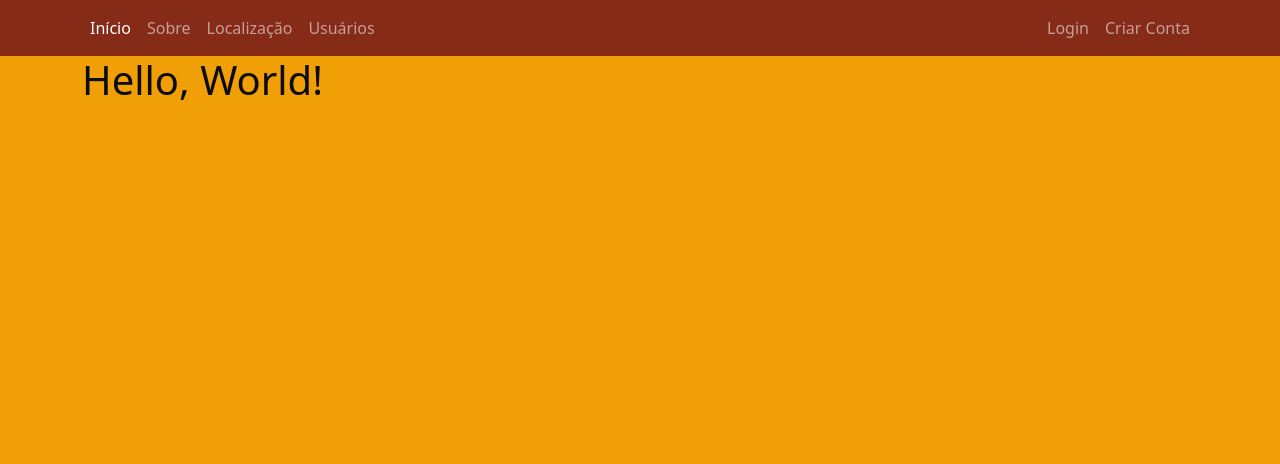
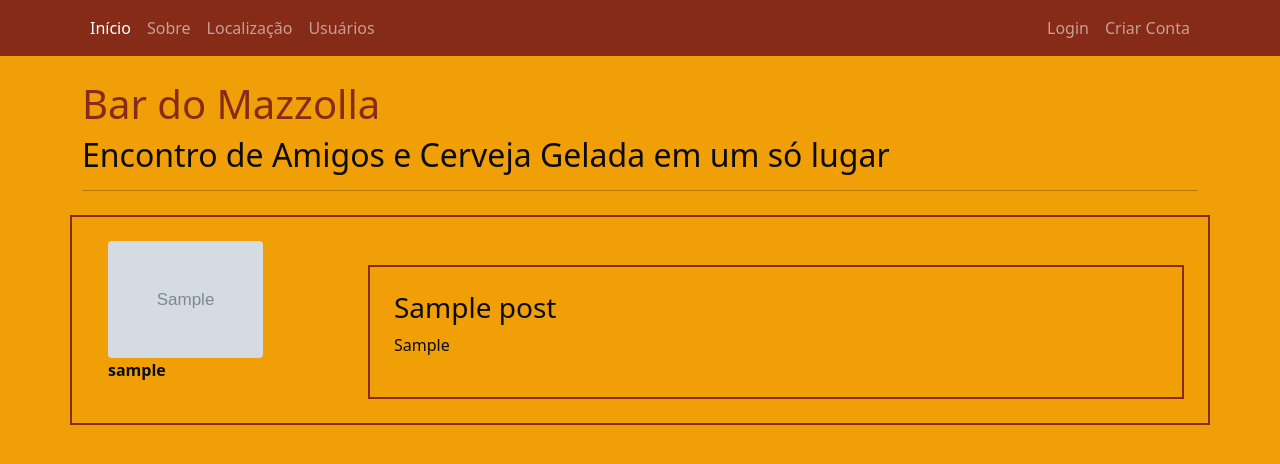
Before and after one commit to sandromzljr/Bar-Mazzolla, a Flask app: page / in a window 1280 px wide. Shown: the top 464 px of the page. Run offline with Flask 2, Linux system fonts and the light colour scheme; tables that the repository leaves empty hold one stand-in row (values such as "Sample post"); grey boxes marked "Sample" are stand-in pictures.

Commit message:
feature: return all post in home page ordering desc

```diff
--- a/sitebarmazzolla/routes.py
+++ b/sitebarmazzolla/routes.py
@@ -10,7 +10,8 @@ from PIL import Image
 
 @app.route('/')
 def home():
-    return render_template('home.html')
+    posts = Post.query.order_by(Post.id.desc())
+    return render_template('home.html', posts=posts)
 
 
 @app.route('/sobre')
--- a/sitebarmazzolla/static/main.css
+++ b/sitebarmazzolla/static/main.css
@@ -28,3 +28,16 @@
   font-weight:500;
   color: #0C0C0C;
 }
+
+.meupost {
+    border-style: solid;
+    border-width: 2.7px;
+    border-color: #852B17;
+}
+
+.meupost2 {
+    border-style: solid;
+    border-width: 2.7px;
+    border-color: #852B17;
+    text-align: justify;
+}
--- a/sitebarmazzolla/templates/home.html
+++ b/sitebarmazzolla/templates/home.html
@@ -1,7 +1,23 @@
 {% extends 'base.html' %}
 
 {% block body %}
-    <div class="container">
-        <h1>Hello, World!</h1>
+<div class="container mt-4 mb-4">
+    <h1 style="color: #852B17">Bar do Mazzolla</h1>
+    <h2 style="color: #0C0C0C">Encontro de Amigos e Cerveja Gelada em um só lugar</h2>
+    <hr>
+    {% for post in posts %}
+    <div class="row mt-4 p-4 meupost">
+        <div class="col col-3">
+            <div class="image pe-2">
+                <img src="{{ url_for('static', filename='fotos_perfil/{}'.format(post.autor.foto_perfil)) }}" class="rounded" width="155" >
+            </div>
+            <strong style="text-align:center">{{ post.autor.username }}</strong>
+        </div>
+        <div class="col col-9 mt-4 p-4 meupost2">
+            <h3>{{ post.titulo }}</h3>
+            <p>{{ post.corpo }}</p>
+        </div>
     </div>
+    {% endfor %}
+</div>
 {% endblock %}
```
Also changed, not shown: 1 other file.
